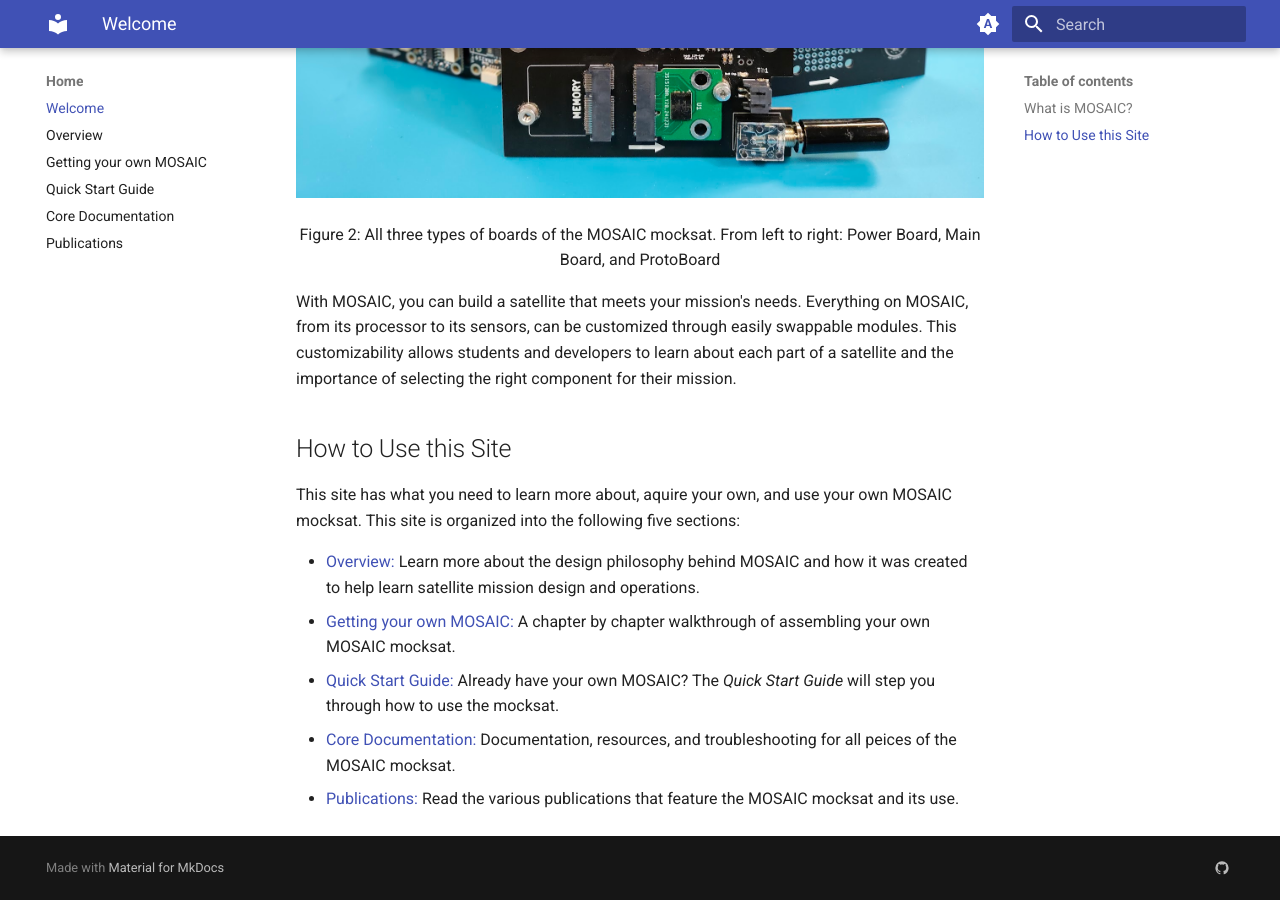
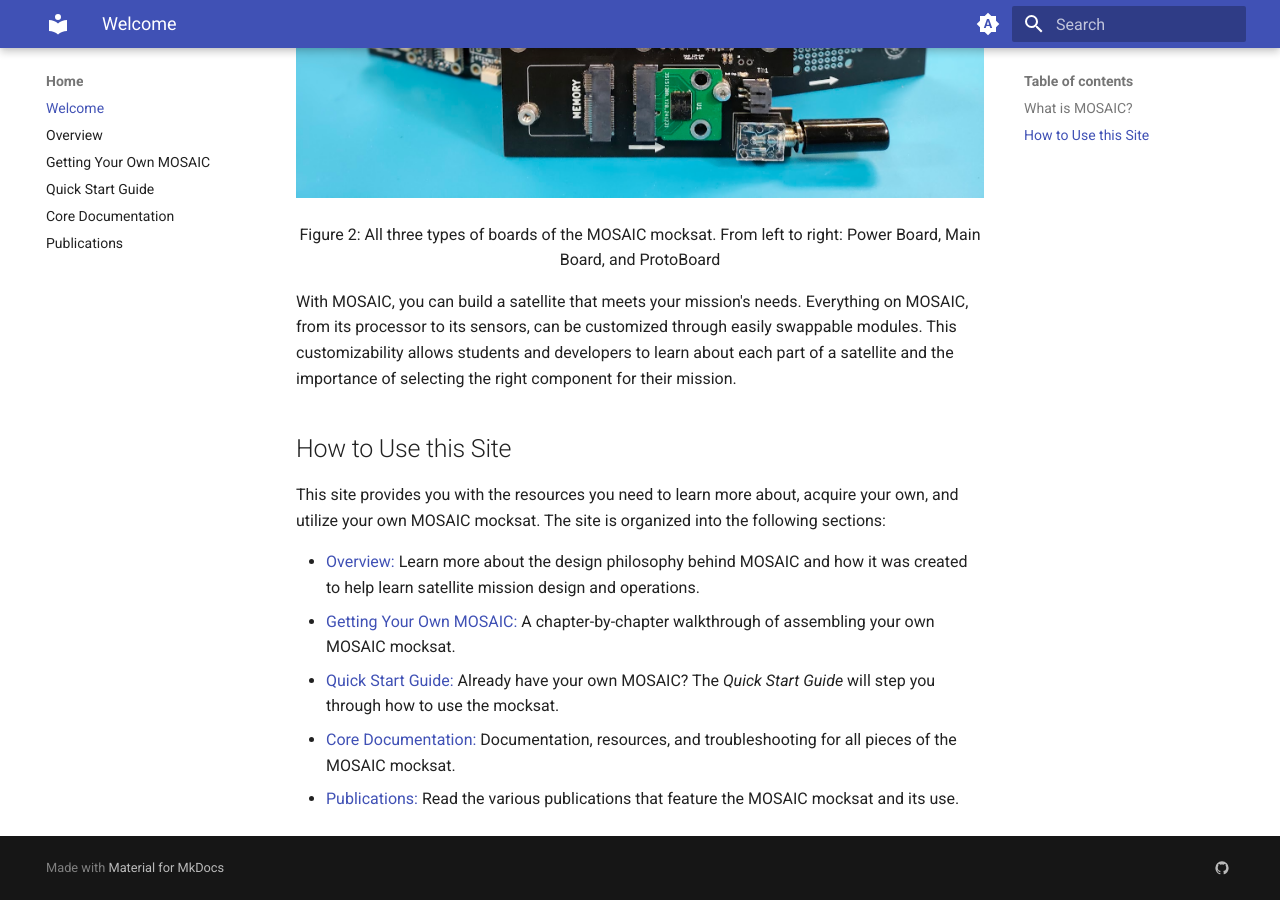
Before and after one commit to MOSAIC-Satellite/Documentation, an MkDocs documentation site: the page built from docs/index.md, in a window 1280 px wide and 900 px high, scrolled down 1505 px. Built offline with MkDocs 1.6.1 and Material for MkDocs 9.7.7, drawn with Linux system fonts in a browser that asks for light colours.

Commit message:
edits to homepage

```diff
--- a/docs/index.md
+++ b/docs/index.md
@@ -18,10 +18,10 @@ With MOSAIC, you can build a satellite that meets your mission's needs. Everythi
 
 ## How to Use this Site
 
-This site has what you need to learn more about, aquire your own, and use your own MOSAIC mocksat. This site is organized into the following five sections:
+This site provides you with the resources you need to learn more about, acquire your own, and utilize your own MOSAIC mocksat. The site is organized into the following sections:
 
 - [Overview:](https://www.mosaicsat.org/overview/) Learn more about the design philosophy behind MOSAIC and how it was created to help learn satellite mission design and operations.
-- [Getting your own MOSAIC:](https://www.mosaicsat.org/getting_mosaic/) A chapter by chapter walkthrough of assembling your own MOSAIC mocksat.
+- [Getting Your Own MOSAIC:](https://www.mosaicsat.org/getting_mosaic/) A chapter-by-chapter walkthrough of assembling your own MOSAIC mocksat.
 - [Quick Start Guide:](https://www.mosaicsat.org/quick_start/) Already have your own MOSAIC? The *Quick Start Guide* will step you through how to use the mocksat.
-- [Core Documentation:](https://www.mosaicsat.org/core_documentation/) Documentation, resources, and troubleshooting for all peices of the MOSAIC mocksat.
+- [Core Documentation:](https://www.mosaicsat.org/core_documentation/) Documentation, resources, and troubleshooting for all pieces of the MOSAIC mocksat.
 - [Publications:](https://www.mosaicsat.org/publications/) Read the various publications that feature the MOSAIC mocksat and its use.
--- a/mkdocs.yaml
+++ b/mkdocs.yaml
@@ -73,7 +73,7 @@ nav: # Setting up the navigation. The below list will be tabs on left panel
   - Home:
     - Welcome: index.md
     - Overview: overview/index.md
-    - Getting your own MOSAIC: getting_mosaic/index.md
+    - Getting Your Own MOSAIC: getting_mosaic/index.md
     - Quick Start Guide: quick_start/index.md
     - Core Documentation: core_documentation/index.md
     - Publications: publications/index.md
```
